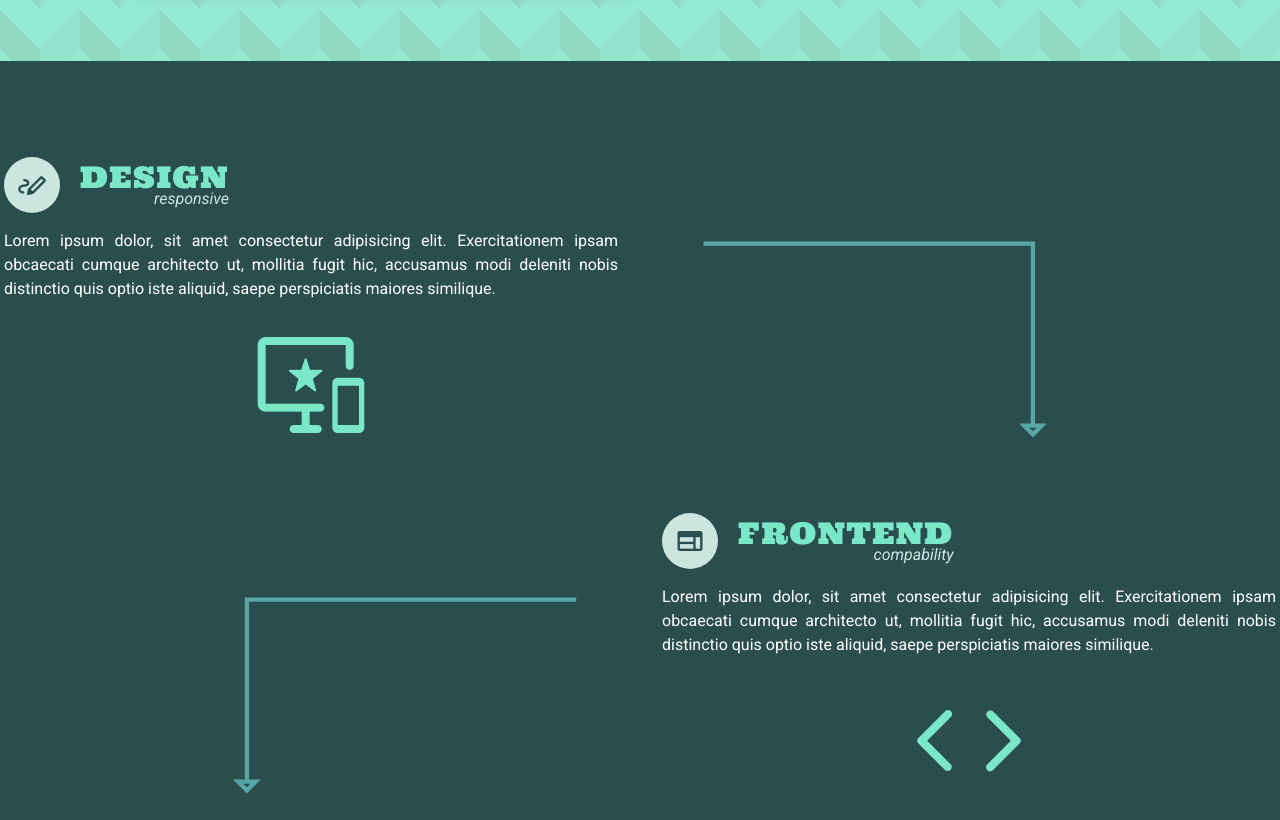
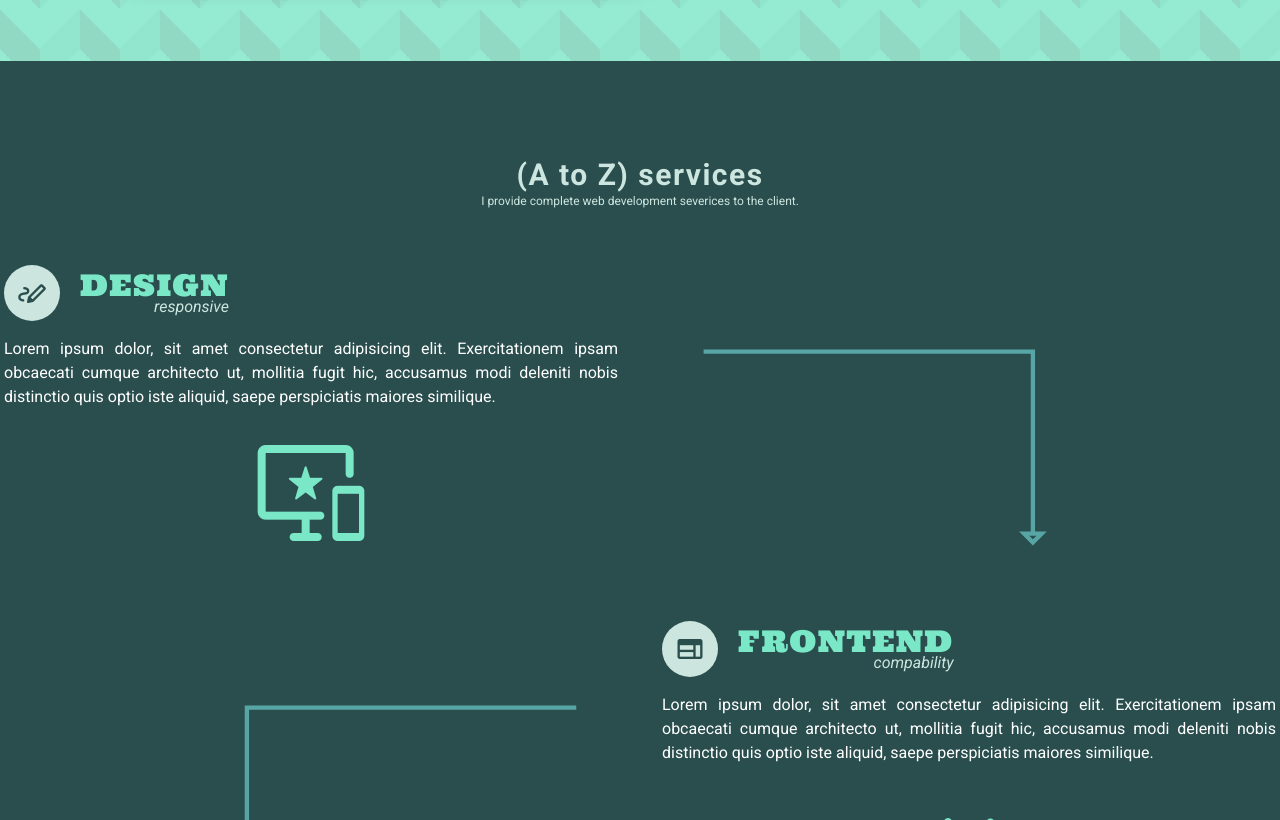
Before and after one commit to nawadeveloper/NawaCode, a React (Vite) app in the folder client/: page / in a window 1280 px wide. Shown: the part 640-1460 px from the top of the page. Built offline with nearby package versions, Linux system fonts and the light colour scheme.

Commit message:
design process section completed

```diff
--- a/client/src/components/designSets/ProcessStep.tsx
+++ b/client/src/components/designSets/ProcessStep.tsx
@@ -22,6 +22,14 @@ const parentVariations = {
 
 const titleVariations = {
   initial: { y: 100, opacity: 0 },
+  animate: {
+    y: 0,
+    opacity: 1,
+  },
+};
+
+const miniTitleVariations = {
+  initial: { y: -20, opacity: 0 },
   animate: {
     y: 0,
     opacity: 1,
@@ -60,7 +68,10 @@ const ProcessStep = (props: processProps) => {
           </span>
         </div>
       </motion.div>
-      <motion.p variants={titleVariations} className="text-justify text-white">
+      <motion.p
+        variants={miniTitleVariations}
+        className="text-justify text-white"
+      >
         {props.detail}
       </motion.p>
 
--- a/client/src/components/sections/DesignProcess.tsx
+++ b/client/src/components/sections/DesignProcess.tsx
@@ -5,7 +5,13 @@ import ArrowSvg from "../designSets/ArrowSvg";
 const DesignProcess = () => {
   return (
     <div className="bg-nawa-400 py-24">
-      <div className="display_size grid grid-cols-1 md:grid-cols-2 gap-11">
+      <h2 className="text-center font-bold tracking-wider text-nawa-100 text-3xl">
+        (A to Z) services
+      </h2>
+      <h5 className="text-center bold text-nawa-100 text-xs">
+        I provide complete web development severices to the client.
+      </h5>
+      <div className="display_size grid grid-cols-1 md:grid-cols-2 gap-11 mt-14">
         <ProcessStep
           icon="stylus_note"
           figure="important_devices"
@@ -44,6 +50,21 @@ const DesignProcess = () => {
           mini_title="reliable"
           detail="Lorem ipsum, dolor sit amet consectetur adipisicing elit. Qui asperiores dolorum natus repellat laudantium quod earum voluptatibus modi adipisci alias consequatur culpa molestias, laborum dolorem, ipsa tenetur omnis pariatur ipsam."
         />
+
+        <div className="grid place-content-center gap-5 md:pr-28">
+          <p className="text-nawa-100 text-xl text-center">For more details</p>
+
+          <div className="flex justify-center items-center">
+            <ArrowSvg side="down" />
+          </div>
+
+          <a
+            className="inline-block text-center px-8 py-4 uppercase border-2 border-nawa-200 bg-nawa-200 rounded-lg font-bold text-lg text-nawa-500 hover:bg-nawa-400 hover:text-nawa-200"
+            href="#"
+          >
+            Contact me
+          </a>
+        </div>
       </div>
     </div>
   );
```
